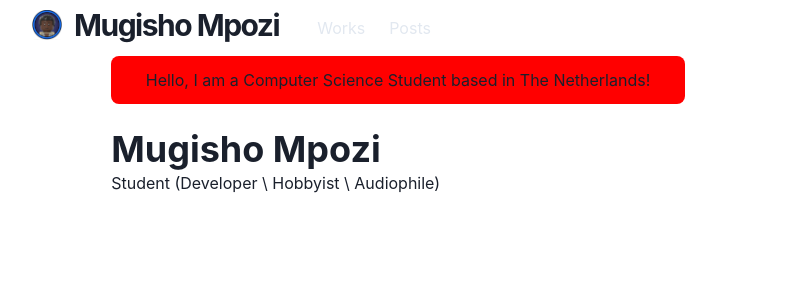
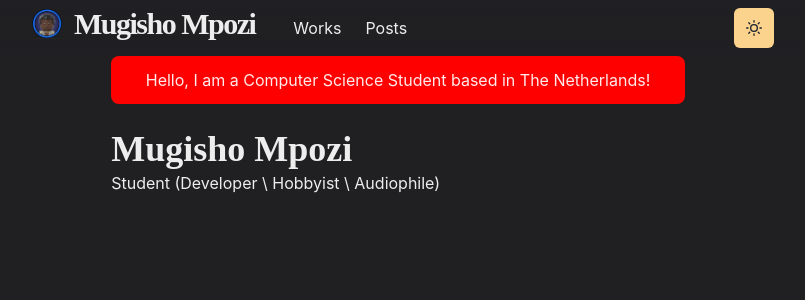
Before and after one commit to MugishoMp/portfolio, a Next.js app: page / in a window 1280 px wide. Shown: the top 300 px of the page, without its empty margins (242-1047 px from the left). Built offline with nearby package versions, Linux system fonts and the light colour scheme.

Commit message:
Add a button for night mode

```diff
--- a/components/navbar.js
+++ b/components/navbar.js
@@ -17,6 +17,7 @@ import {
 import {
     HamburgerIcon,
 } from '@chakra-ui/icons'
+import NightModeButton from './night-mode-button.js'
 
 const LinkItem = ({href, path, children}) => {
     const active = path === href
@@ -77,6 +78,7 @@ const Navbar = props => {
                     </LinkItem>
                 </Stack>
                 <Box flex={1} align="right">
+                    <NightModeButton />
                     <Box ml={2} display={{base: 'inline-block', md: 'none'}}>
                         <Menu>
                             <MenuButton
--- /dev/null
+++ b/components/night-mode-button.js
@@ -0,0 +1,18 @@
+import { IconButton, useColorMode, useColorModeValue } from '@chakra-ui/react'
+import { SunIcon, MoonIcon } from '@chakra-ui/icons'
+
+const NightModeButton = ( ) => {
+	const { toggleColorMode } = useColorMode()
+
+	return (
+		<IconButton aria-label="Toggle theme"
+			colorScheme={useColorModeValue('purple', 'orange')}
+			icon={useColorModeValue(<MoonIcon />, <SunIcon />)}
+			onClick={toggleColorMode}
+        >
+
+		</IconButton>
+	)
+}
+
+export default NightModeButton
--- a/pages/_app.js
+++ b/pages/_app.js
@@ -1,9 +1,11 @@
 import { ChakraProvider } from '@chakra-ui/react'
 import Layout from '../components/layouts/main'
+import Fonts from '../components/fonts.js'
+import theme from '../lib/theme'
 
 const Website = ({Component, pageProps, router} ) => {
     return (
-        <ChakraProvider>
+        <ChakraProvider theme={theme}>
             <Layout router={router}>
                 <Component {...pageProps} key={router.route} />
             </Layout>
--- /dev/null
+++ b/pages/_document.js
@@ -0,0 +1,18 @@
+import { ColorModeScript } from '@chakra-ui/react'
+import NextDocument, { Html, Head, Main, NextScript } from 'next/document'
+import theme from '../lib/theme.js'
+
+export default class Document extends NextDocument {
+	render () {
+		return (
+			<Html lang="en">
+				<Head />
+				<body>
+					<ColorModeScript initialColorMode={theme.config.initialColorMode} />
+					<Main />
+					<NextScript />
+				</body>
+			</Html>
+		)
+	}
+}
```
